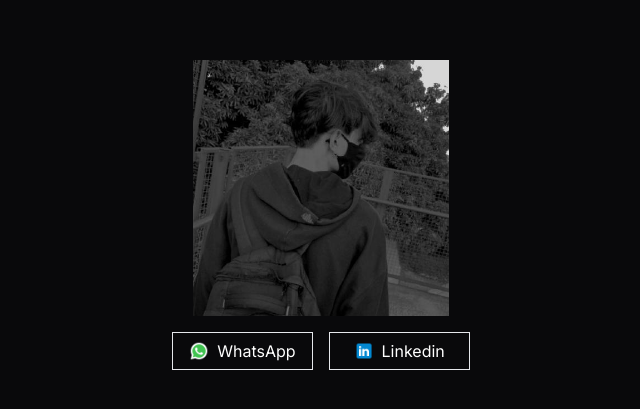
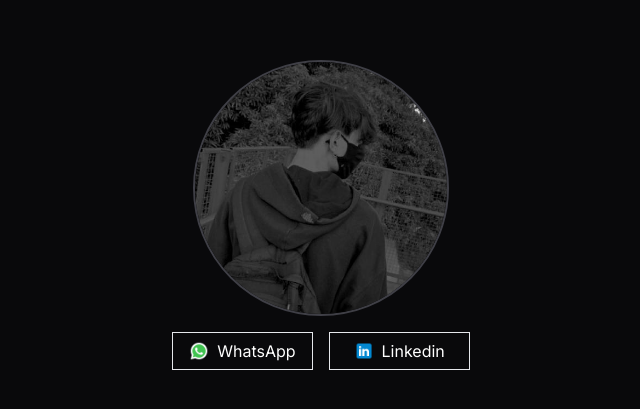
Before and after one commit to Marcosskai/Marcosskai.github.io, a React (Vite) app: page / in a window 1280 px wide. Shown: the part 185-594 px from the top of the page, without its empty margins (319-959 px from the left). Built offline with nearby package versions, Linux system fonts and the light colour scheme; a web font is replaced by a local one.

Commit message:
borderImage

```diff
--- a/src/app.tsx
+++ b/src/app.tsx
@@ -10,8 +10,12 @@ export function App() {
   return (
     <main className="flex flex-col items-center justify-center min-h-screen">
       <div className="mb-4">
-        <img src={meIcon} alt="Me Icon" className="w-64 h-64" />
-      </div>
+      <img
+        src={meIcon}
+        alt="Me Icon"
+        className="w-64 h-64 rounded-full border-2 border-zinc-700"
+      />
+    </div>
 
       <div className="flex justify-center items-center gap-4">
         <a href={linkUrlWhatsApp} target="_blank" rel="noopener noreferrer">
```
